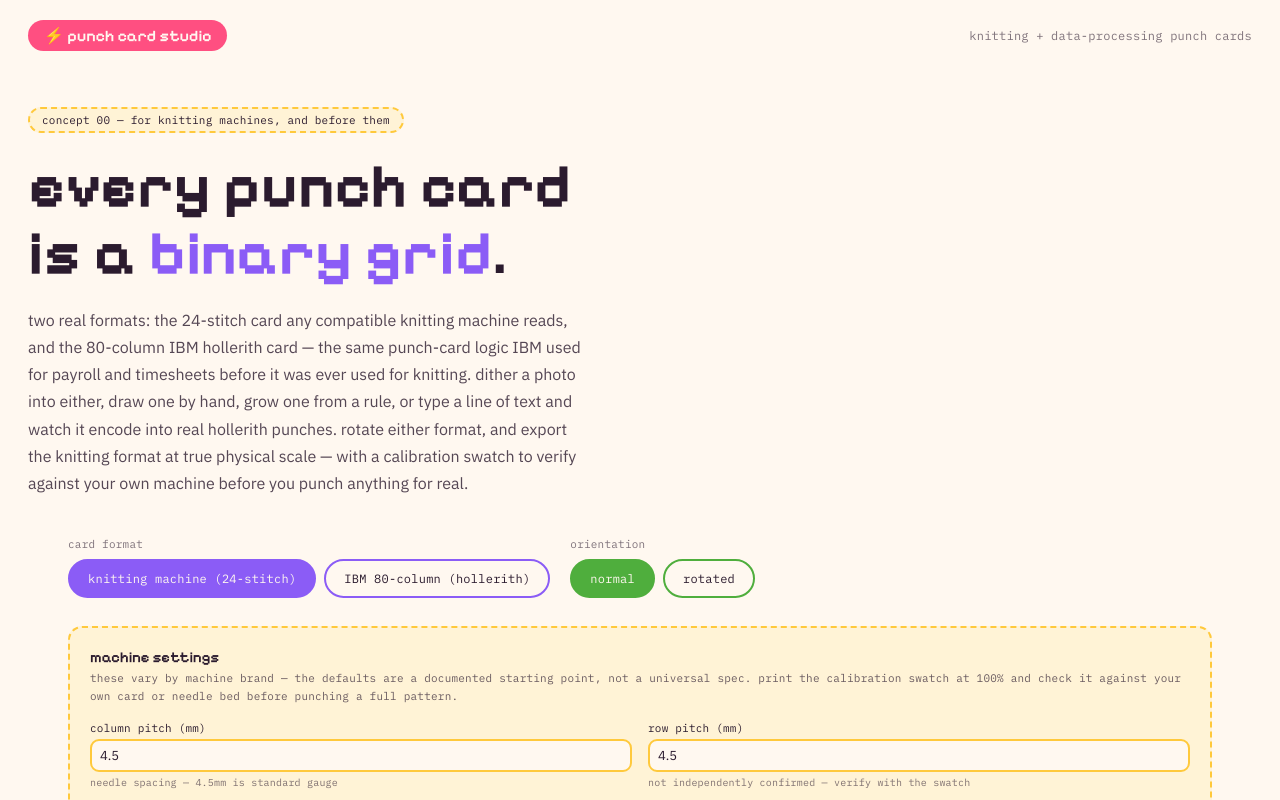
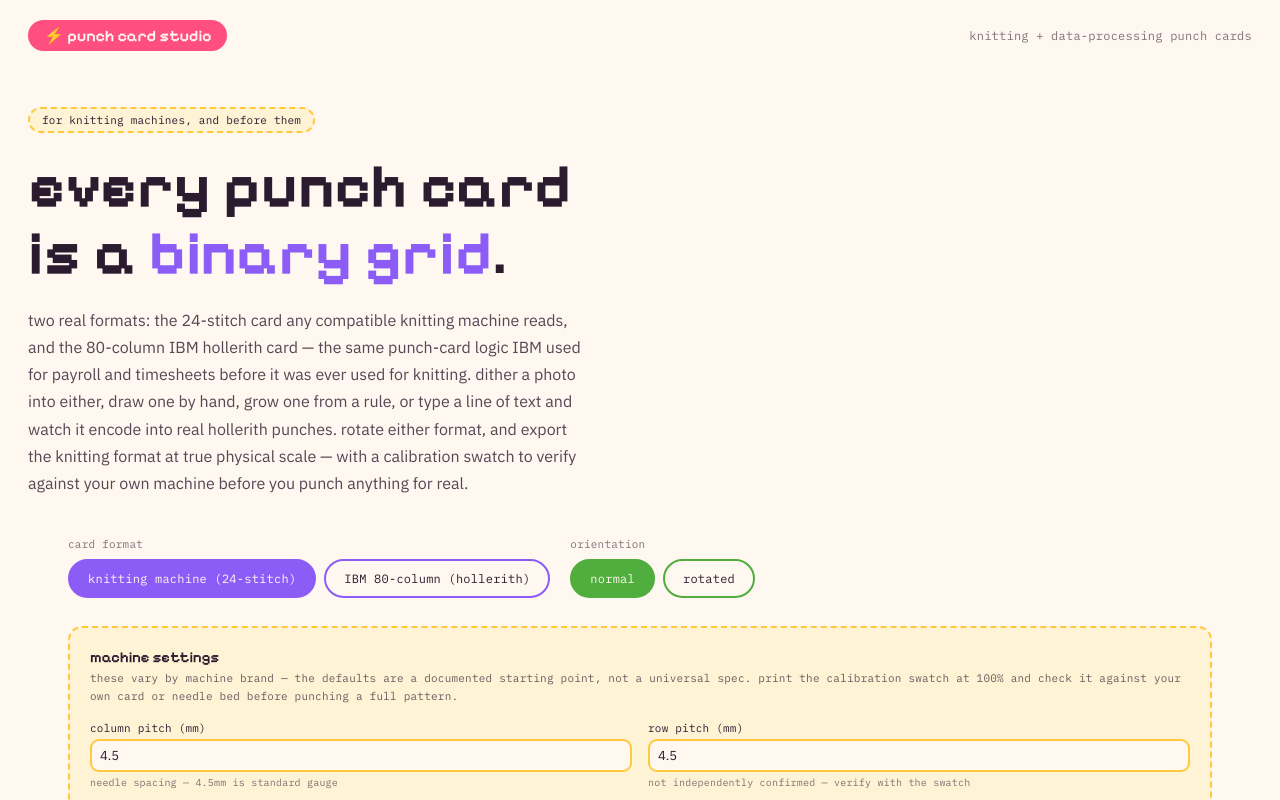
Before and after one commit to yafira/punchcard-studio, a Next.js app: page / in a window 1280 px wide. Shown: the top 800 px of the page. Built offline with nearby package versions, Linux system fonts and the light colour scheme.

Commit message:
removed concept 00 from headline

```diff
--- a/app/page.tsx
+++ b/app/page.tsx
@@ -43,7 +43,7 @@ export default function Home() {
             marginBottom: 20,
           }}
         >
-          concept 00 — for knitting machines, and before them
+          for knitting machines, and before them
         </div>
         <h1
           className="display"
```
